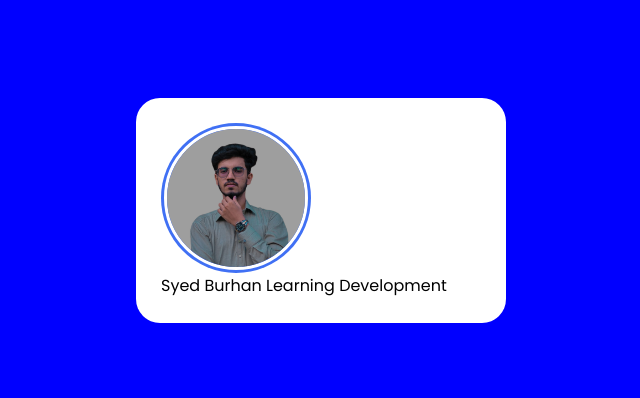
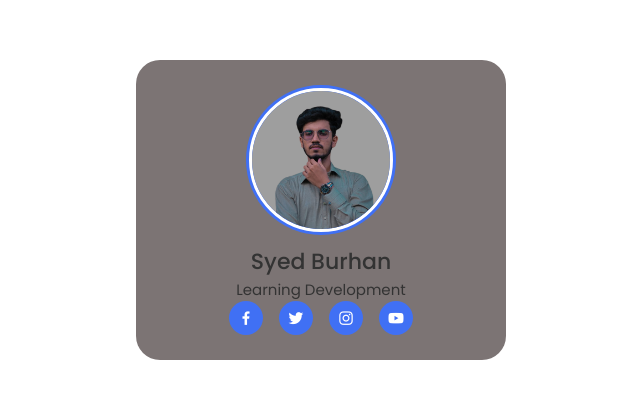
Before and after one commit to Syed-brhn/Profile-Card-, a plain HTML site: page index.html in a window 1280 px wide. Shown: the part 190-588 px from the top of the page, without its empty margins (319-959 px from the left). Drawn offline with nearby package versions, Linux system fonts and the light colour scheme.

Commit message:
Design Media Button

```diff
--- a/index.html
+++ b/index.html
@@ -8,19 +8,34 @@
     <link rel="stylesheet" href="./style.css">
     <link href='https://unpkg.com/boxicons@2.1.4/css/boxicons.min.css' rel='stylesheet'>
 </head>
-<div class="profile-card">
-    <div class="image">
-        <img src="./Profile.png" alt="brhn" class="profile-img">
-    </div>
+
+<body>
+    <div class="profile-card">
+        <div class="image">
+            <img src="./Profile.png" alt="brhn" class="profile-img">
+        </div>
         <div class="text-data">
             <span class="name">Syed Burhan</span>
-            <span class="job">Learning Development</span>
+            <span class="job">Learning  Development</span>
         </div>
 
-</div>
+        <div class="media-button">
+            <a href="#" class="link">
+                <i class='bx bxl-facebook'></i>
+            </a>
+            <a href="" class="link">
+                <i class='bx bxl-twitter'></i>
+            </a>
+            <a href="" class="link"> <i class='bx bxl-instagram'></i>
+            </a>
+            <a href="" class="link">
+                <i class='bx bxl-youtube'></i>
+            </a>
+
+        </div>
+    </div>
 
 
-<body>
 </body>
 
 </html>
--- a/style.css
+++ b/style.css
@@ -13,13 +13,16 @@
     display: flex;
     align-items: center;
     justify-content: center;
-      background-color: blue;
+    background-color: #fff;
   }
 
-.profile-card{
+  .profile-card {
+    display: flex;
+    flex-direction: column;
+    align-items: center;
     max-width: 370px;
     width: 100%;
-    background-color: #fff;
+    background-color: #7c7474;
     border-radius: 24px;
     padding: 25px;
   }
@@ -31,6 +34,7 @@
     border-radius: 50%;
     background-color: #4070f4;
     padding: 3px;
+    margin-bottom: 10px;
   }
 
   .image .profile-img {
@@ -40,3 +44,39 @@
     border-radius: 50%;
     border: 3px solid #fff;
   }
+
+  .profile-card .text-data {
+    display: flex;
+    flex-direction: column;
+    align-items: center;
+    color: #333;
+  }
+
+  .text-data .name {
+    font-size: 22px;
+    font-weight: 500;
+  }
+
+  .text-data .job {
+    font-size: 15px;
+    font-weight: 400;
+  }
+
+  .profile-card .media-button {
+    display: flex;
+    align-items: center;
+  }
+
+  .media-button .link {
+    display: flex;
+    align-items: center;
+    justify-content: center;
+    color: #fff;
+    font-size: 18px;
+    height: 34px;
+    width: 34px;
+    border-radius: 50%;
+    margin: 0 8px;
+    background-color: #4070f4;
+    text-decoration: none;
+  }
```
Lines whose indentation alone changed are shown as unchanged.
